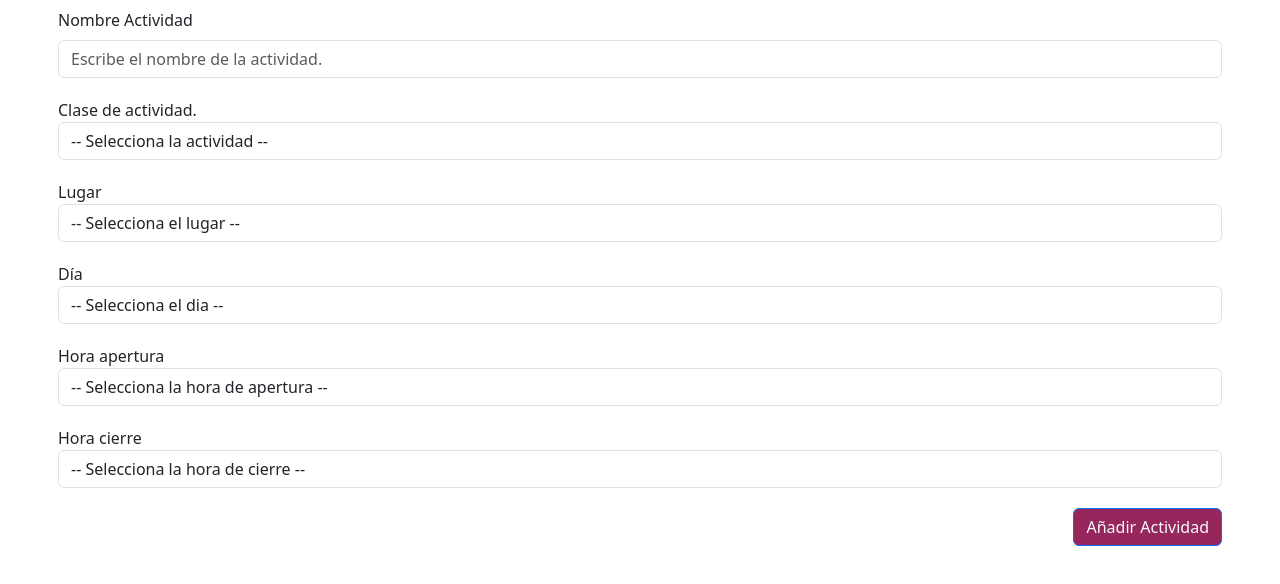
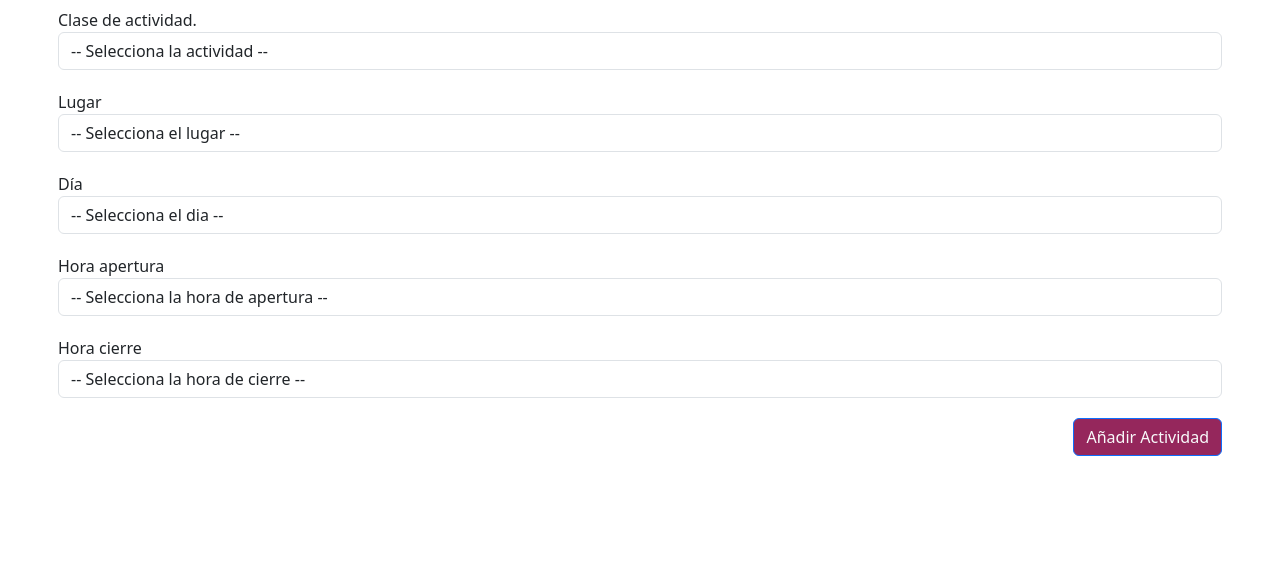
Before and after one commit to moonmdc/js_manchacomic, a website built with Vite: page src/index.html in a window 1280 px wide. Shown: the part 174-758 px from the top of the page. Built offline with nearby package versions, Linux system fonts and the light colour scheme.

Commit message:
Eliminacion del campo nombre

```diff
--- a/package.json
+++ b/package.json
@@ -4,7 +4,7 @@
   "description": "",
   "main": "index.js",
   "scripts": {
-    "start": "vite",
+    "start": "vite --open",
     "test": "echo \"Error: no test specified\" && exit 1"
   },
   "keywords": [],
--- a/src/index.html
+++ b/src/index.html
@@ -43,11 +43,6 @@
       <div id="containerForm d-flex " class="m-5">
         <form class="row g-1 mx-auto p-2  text-dark" >
           <p class="h2">Formulario</p>
-
-          <div class="form-group mb-3">
-            <label for="activityName" class="form-label">Nombre Actividad</label>
-            <input type="text" class="form-control" id="activityName" placeholder="Escribe el nombre de la actividad." required>
-          </div>
 
           <div class="form-group mb-3">
             <label for="typeActivity">Clase de actividad.</label>
```
